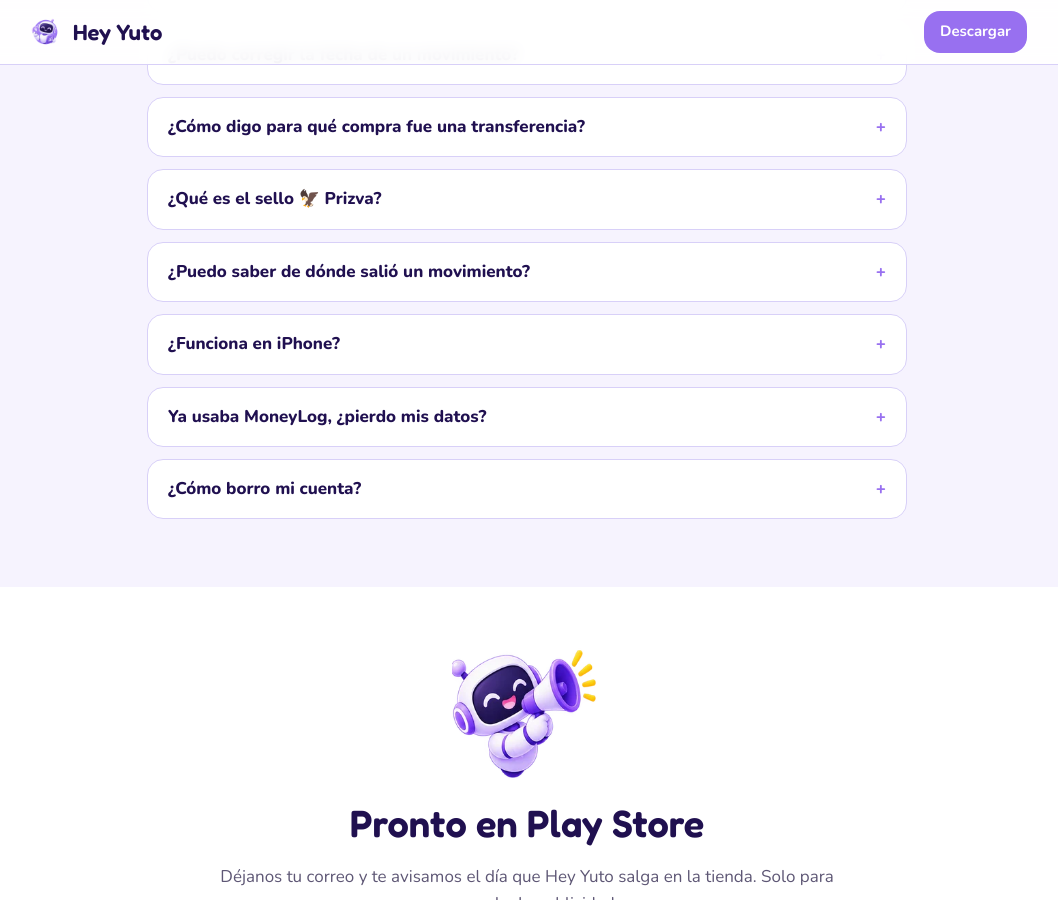
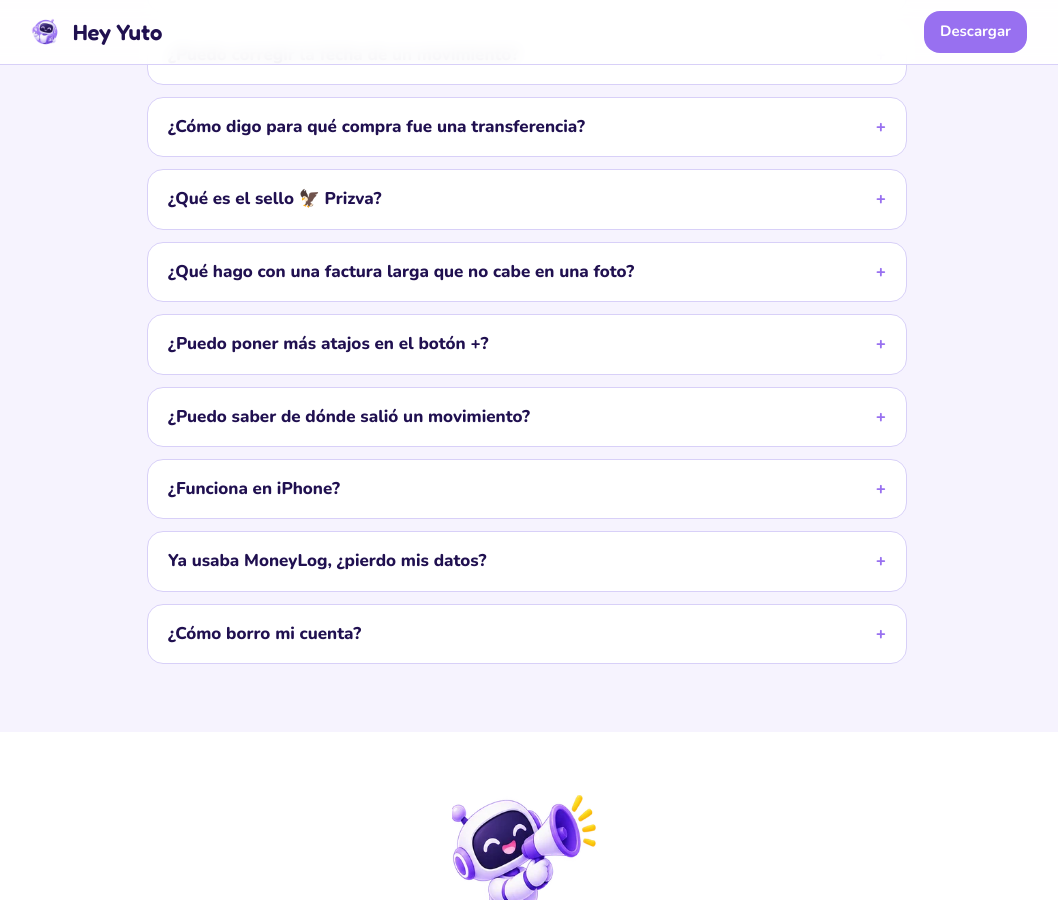
Before and after one commit to Dacoca34/yuto-legal, a Jekyll site: the page index.html, which Jekyll copies as it is, in a window 1280 px wide and 900 px high, scrolled down 5419 px. Shown: the whole window, without its empty margins (113-1171 px from the left). Built offline with Jekyll 4.4.1, drawn with Linux system fonts in a browser that asks for light colours; some of the changed lines change nothing that is shown.

Commit message:
Facturas largas en varias fotos, ITBMS repartido y mas atajos en el + (0.63)

```diff
--- a/index.html
+++ b/index.html
@@ -95,6 +95,8 @@
   <details><summary>¿Puedo corregir la fecha de un movimiento?</summary><p>Sí. En Inicio, deja presionado el movimiento y toca Editar: arriba está la fecha. Ahí mismo cambias el monto, la categoría o lo divides en partes.</p></details>
   <details><summary>¿Cómo digo para qué compra fue una transferencia?</summary><p>Deja presionada la transferencia en Inicio. Yuto te sugiere la compra de la cuenta a la que pasaste la plata, del mismo día o los dos siguientes; toca "Ligar" o elige otra. Solo es para que lo veas: no cambia ningún saldo.</p></details>
   <details><summary>¿Qué es el sello 🦅 Prizva?</summary><p>Prizva es la app para calcular costos, precios e inventario de tu negocio, con la misma cuenta de Yuto. Lo que vendes o compras allá llega solo a Yuto con ese sello. En Resumen, en tu negocio, ves cuánto te costó hacer lo vendido y tu ganancia real.</p></details>
+  <details><summary>¿Qué hago con una factura larga que no cabe en una foto?</summary><p>Toma la primera foto y, después, toca "+ Foto de lo que sigue" (o "+ De la galería") hasta 3 partes. Yuto lee la factura entera sin repetir las líneas que salen en dos fotos, y reparte el ITBMS entre los productos para que lo anotado sea lo mismo que te cobra el banco. Un PDF de varias páginas se lee igual.</p></details>
+  <details><summary>¿Puedo poner más atajos en el botón +?</summary><p>Sí. Pregúntale a Yuto, Factura y Agregar manual están siempre; con "Personalizar", al final del +, sumas hasta 3 más: transferir, pagar una deuda, categorizar pendientes, agregar una cuenta o ir directo a una pantalla.</p></details>
   <details><summary>¿Puedo saber de dónde salió un movimiento?</summary><p>Sí. Deja presionado el movimiento: Yuto te dice si lo leyó de un aviso del banco (y te muestra el aviso), si vino de una factura (y puedes ver la foto) o si lo anotaste a mano, cuándo y quién. Debajo ves cada cambio que se le hizo: monto, categoría, cuenta o fecha.</p></details>
   <details><summary>¿Funciona en iPhone?</summary><p>Por ahora solo en Android.</p></details>
   <details><summary>Ya usaba MoneyLog, ¿pierdo mis datos?</summary><p>No. Hey Yuto es la misma app con nombre nuevo: entra con el mismo correo y contraseña y todo está ahí. Después puedes desinstalar MoneyLog.</p></details>
```
